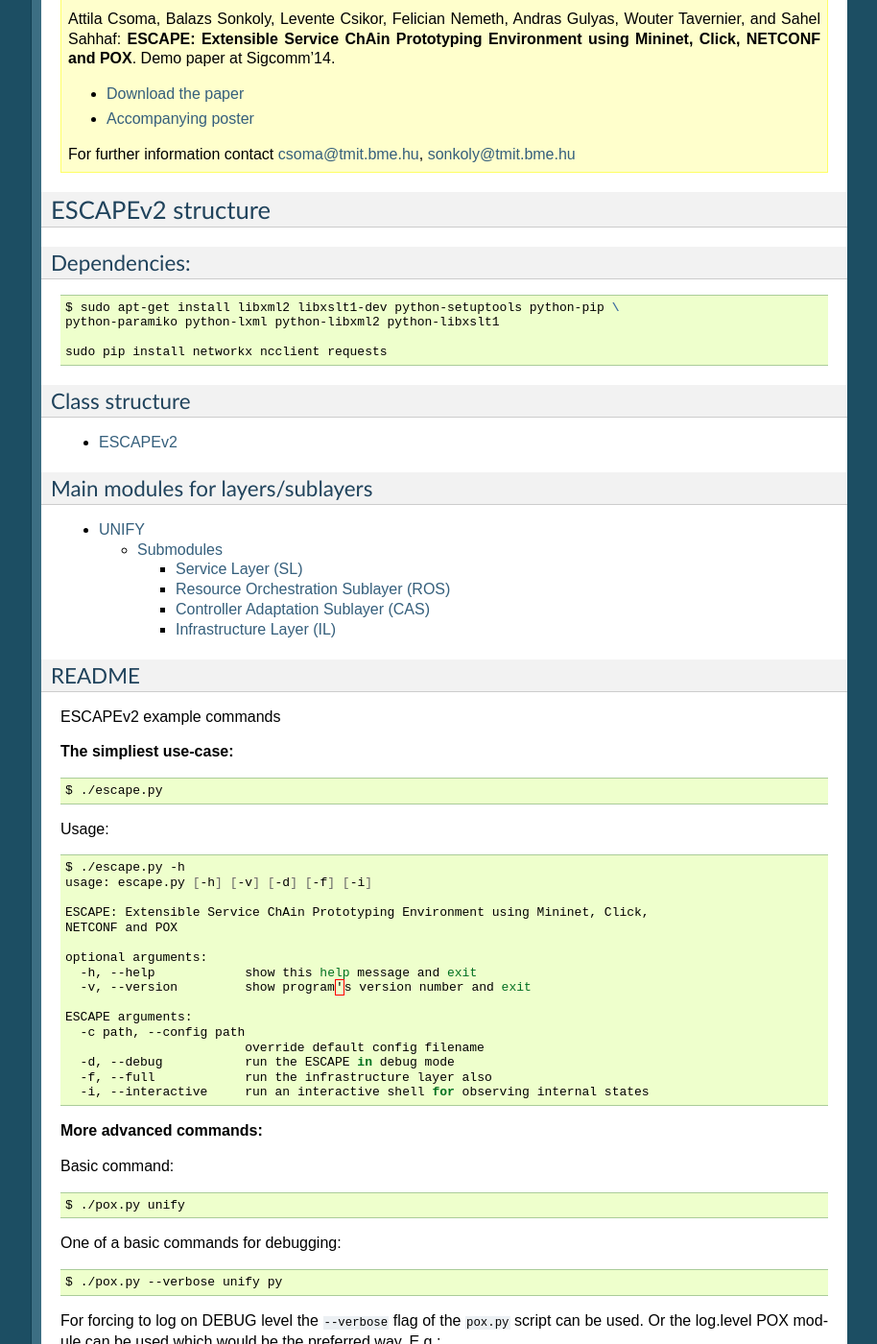
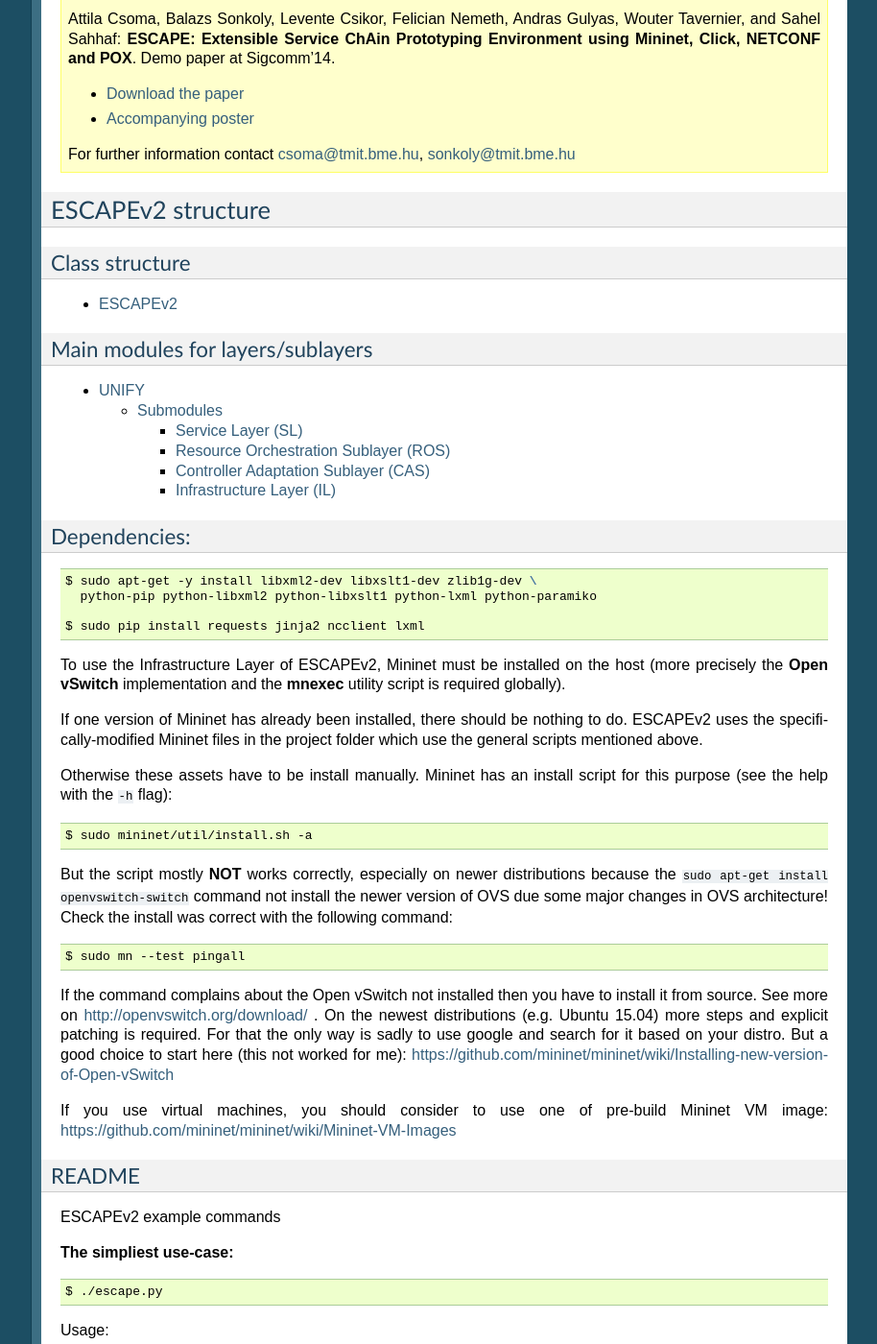
Before and after one commit to hsnlab/escape, a Sphinx documentation site: the page built from pox/ext/doc/source/index.rst, in a window 1280 px wide and 1400 px high, scrolled down 424 px. Shown: the whole window at 96% size, without its empty margins (187-1101 px from the left). Built offline with Sphinx 7.4.7, drawn with Linux system fonts in a browser that asks for light colours; some of the changed text lies outside the part shown.

Commit message:
Update dependency section in README, index.rst

```diff
--- a/pox/ext/doc/source/index.rst
+++ b/pox/ext/doc/source/index.rst
@@ -39,16 +39,6 @@
 ESCAPEv2 structure
 ------------------
 
-Dependencies:
-+++++++++++++
-
-.. code-block:: bash
-
-  $ sudo apt-get install libxml2 libxslt1-dev python-setuptools python-pip \
-  python-paramiko python-lxml python-libxml2 python-libxslt1
-
-  sudo pip install networkx ncclient requests
-
 Class structure
 +++++++++++++++
 
@@ -64,6 +54,50 @@
     :maxdepth: 3
 
     UNIFY <unify>
+
+Dependencies:
++++++++++++++
+
+.. code-block:: bash
+
+    $ sudo apt-get -y install libxml2-dev libxslt1-dev zlib1g-dev \
+      python-pip python-libxml2 python-libxslt1 python-lxml python-paramiko
+
+    $ sudo pip install requests jinja2 ncclient lxml
+
+To use the Infrastructure Layer of ESCAPEv2, Mininet must be installed on the
+host (more precisely the **Open vSwitch** implementation and the **mnexec**
+utility script is required globally).
+
+If one version of Mininet has already been installed, there should be nothing to
+do. ESCAPEv2 uses the specifically-modified Mininet files in the project folder
+which use the general scripts mentioned above.
+
+Otherwise these assets have to be install manually. Mininet has an install
+script for this purpose (see the help with the ``-h`` flag):
+
+.. code-block:: bash
+
+    $ sudo mininet/util/install.sh -a
+
+But the script mostly **NOT** works correctly, especially on newer
+distributions because the ``sudo apt-get install openvswitch-switch`` command
+not install the newer version of OVS due some major changes in OVS architecture!
+Check the install was correct with the following command:
+
+.. code-block:: bash
+
+    $ sudo mn --test pingall
+
+If the command complains about the Open vSwitch not installed then you have to
+install it from source. See more on http://openvswitch.org/download/ . On the
+newest distributions (e.g. Ubuntu 15.04) more steps and explicit patching is
+required. For that the only way is sadly to use google and search for it based
+on your distro. But a good choice to start here (this not worked for me):
+https://github.com/mininet/mininet/wiki/Installing-new-version-of-Open-vSwitch
+
+If you use virtual machines, you should consider to use one of pre-build Mininet
+VM image: https://github.com/mininet/mininet/wiki/Mininet-VM-Images
 
 README
 ++++++
```
Also changed, not shown: 3 other files.
